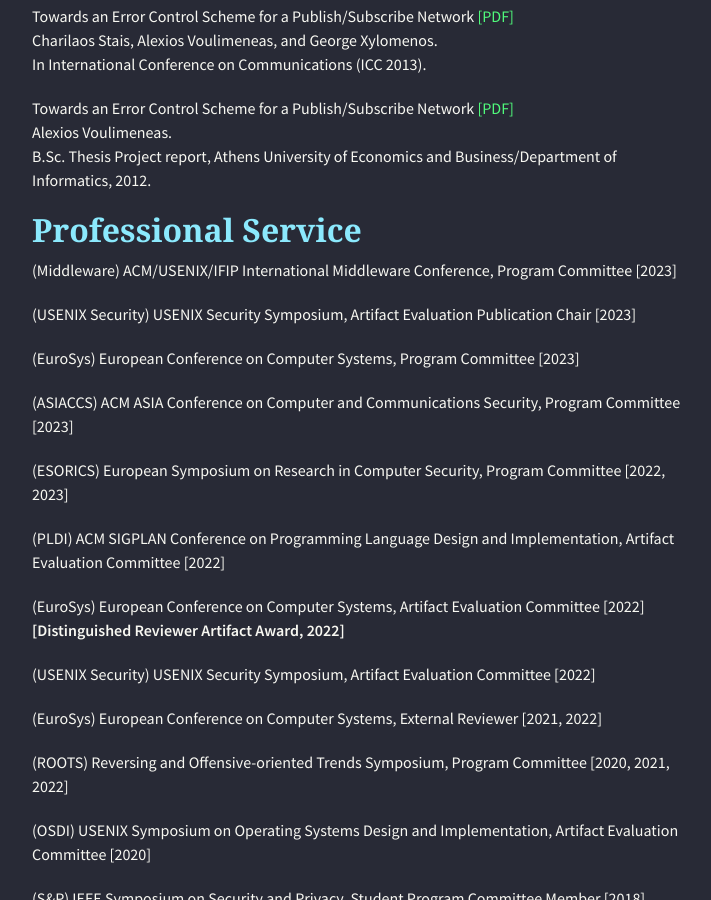
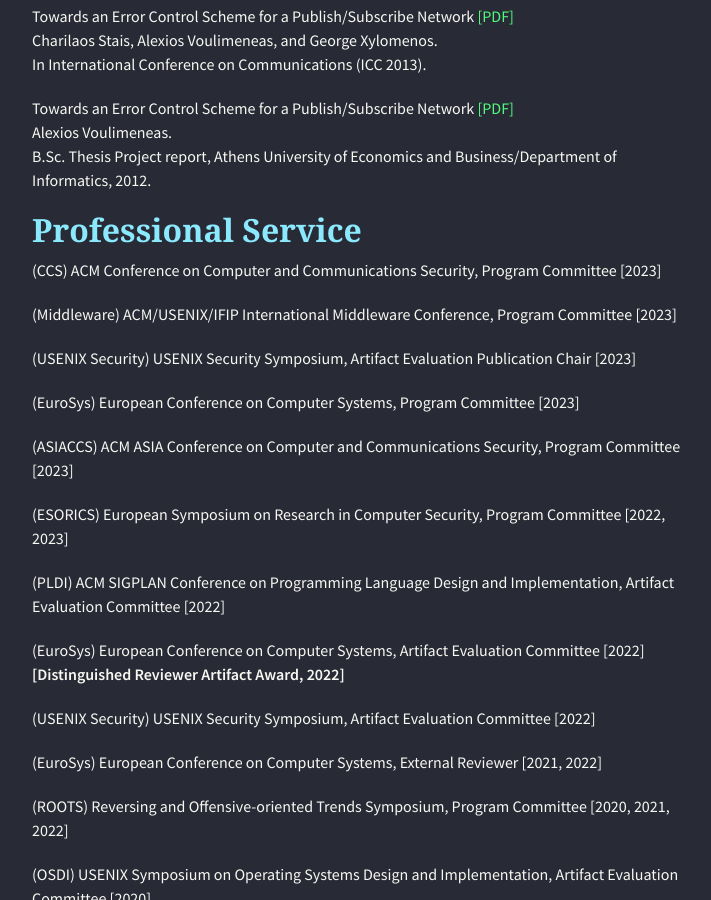
Before and after one commit to alexios-voulimeneas/alexios-voulimeneas.github.io, a Jekyll site: the page built from index.md, in a window 1280 px wide and 900 px high, scrolled down 2426 px. Shown: the whole window, without its empty margins (283-994 px from the left). Built offline with Jekyll 4.4.1, drawn with Linux system fonts in a browser that asks for light colours; nearby versions of some CDN libraries; the repository's description, which GitHub fills in, is left out.

Commit message:
Update index.md

```diff
--- a/index.md
+++ b/index.md
@@ -79,6 +79,8 @@
 
 ## [](#header-2) Professional Service
 
+(CCS) ACM Conference on Computer and Communications Security, Program Committee [2023]
+
 (Middleware) ACM/USENIX/IFIP International Middleware Conference, Program Committee [2023]
 
 (USENIX Security) USENIX Security Symposium, Artifact Evaluation Publication Chair [2023]
```
